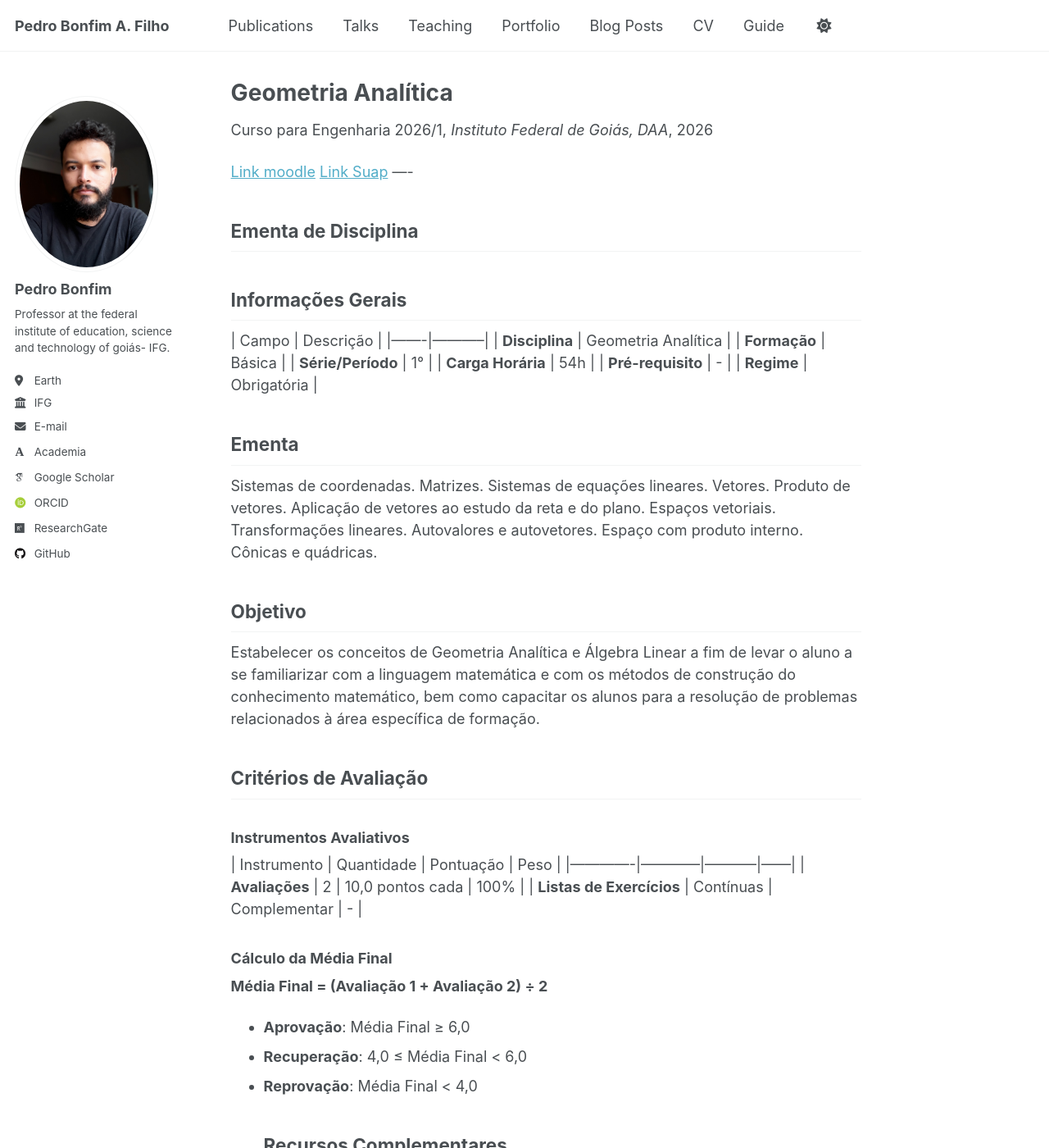
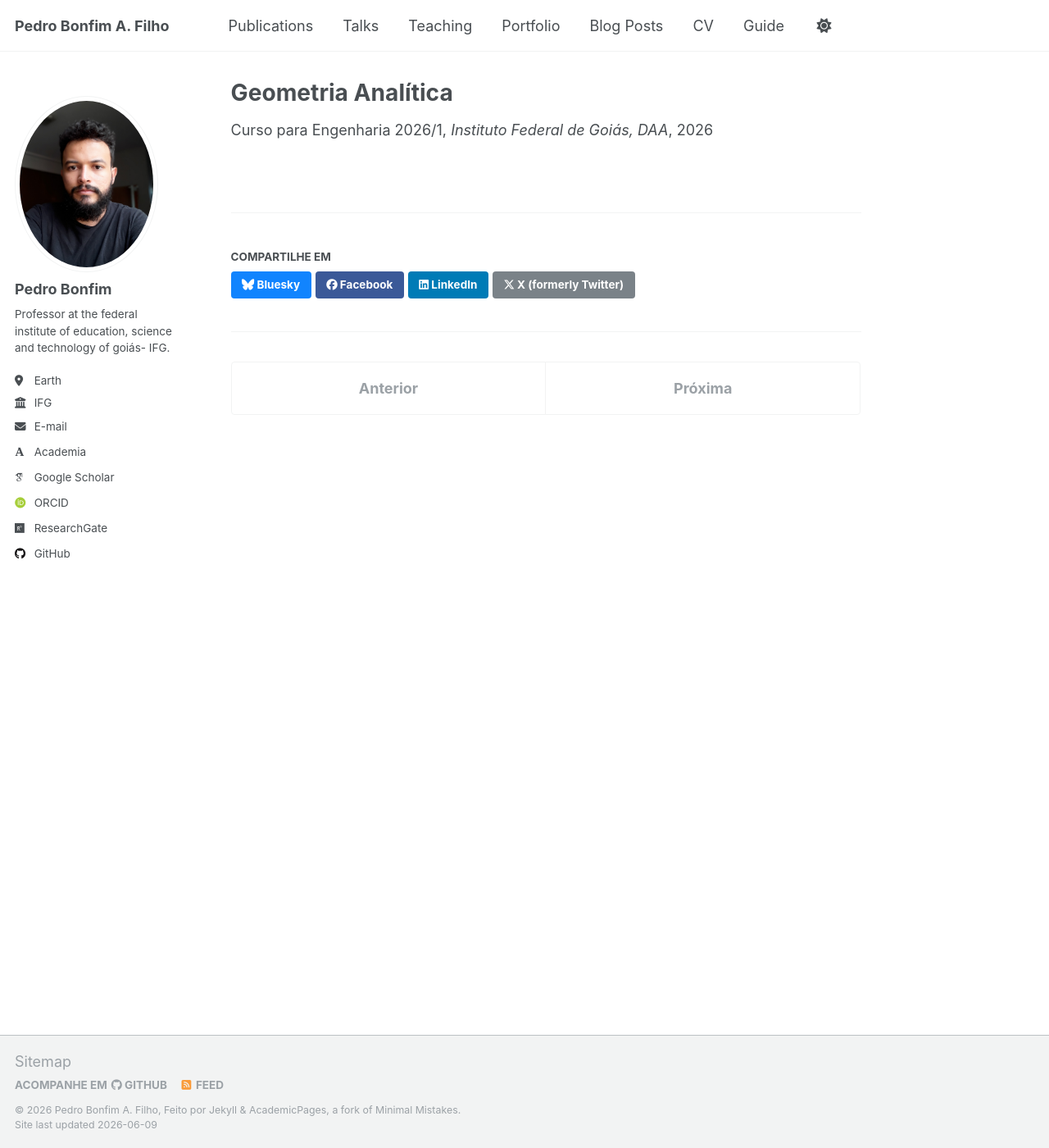
Before and after one commit to pedroassuncaofilho/pedroassuncaofilho.github.io, a Jekyll site: the page built from _teaching/geometriaanalitica.md, in a window 1280 px wide and 1400 px high. Shown: the whole window at 82% size. Built offline with Jekyll 4.4.1, drawn with Linux system fonts in a browser that asks for light colours; some web fonts are replaced; some of the changed text lies outside the part shown.

Commit message:
Update geometriaanalitica.md

```diff
--- a/_teaching/geometriaanalitica.md
+++ b/_teaching/geometriaanalitica.md
@@ -7,69 +7,3 @@ venue: "Instituto Federal de Goiás, DAA"
 date: 2026-01-01
 location: "Formosa, Goiás"
 ---
-[Link moodle](https://moodle.ifg.edu.br/)
-[Link Suap](https://suap.ifg.edu.br/)
-----
-## Ementa de Disciplina
-## Informações Gerais
-| Campo | Descrição |
-|-------|-----------|
-| **Disciplina** | Geometria Analítica |
-| **Formação** | Básica |
-| **Série/Período** | 1° |
-| **Carga Horária** | 54h |
-| **Pré-requisito** | - |
-| **Regime** | Obrigatória |
-## Ementa
-Sistemas de coordenadas. Matrizes. Sistemas de equações lineares. Vetores. Produto de vetores.
-Aplicação de vetores ao estudo da reta e do plano. Espaços vetoriais. Transformações lineares.
-Autovalores e autovetores. Espaço com produto interno. Cônicas e quádricas.
-## Objetivo
-Estabelecer os conceitos de Geometria Analítica e Álgebra Linear a fim de levar o aluno a se
-familiarizar com a linguagem matemática e com os métodos de construção do conhecimento
-matemático, bem como capacitar os alunos para a resolução de problemas relacionados à área
-específica de formação.
-## Critérios de Avaliação
-### Instrumentos Avaliativos
-| Instrumento | Quantidade | Pontuação | Peso |
-|-------------|------------|-----------|------|
-| **Avaliações** | 2 | 10,0 pontos cada | 100% |
-| **Listas de Exercícios** | Contínuas | Complementar | - |
-### Cálculo da Média Final
-**Média Final = (Avaliação 1 + Avaliação 2) ÷ 2**
-- **Aprovação**: Média Final ≥ 6,0
-- **Recuperação**: 4,0 ≤ Média Final < 6,0
-- **Reprovação**: Média Final < 4,0
-## Recursos Complementares
-### Videoaulas Recomendadas
-<!-- Adicione aqui as URLs das videoaulas do YouTube -->
-**Slides:**
-- [Título da Aula - Canal/Professor](URL_DO_SLIDE)
-
-**Videos:**
-- [Título da Aula - Canal/Professor](URL_DO_VIDEO)
-<!--
-Para adicionar novos vídeos, use o formato:
-- [Nome descritivo da aula - Nome do canal](URL_completa_do_YouTube)
--->
-### Exercícios
-- ✏️ [Livro - Colaborativo](URL_DO_LIVRO)
-  -  [Lista 1](URL_DA_LISTA)
-## Bibliografia
-
-### Bibliografia Básica
-
-1. **CAMARGO, I.; BOULOS, P.** *Geometria analítica: um tratamento vetorial*. 2. ed. São Paulo: Makron, 1987.
-2. **WINTERLE, P.** *Vetores e geometria analítica*. São Paulo: Pearson Makron Books, 2008.
-3. **STEINBRUCH, A.; WINTERLE, P.** *Geometria analítica*. 2. ed. São Paulo: Makron, 1987.
-
-### Bibliografia Complementar
-
-1. **ANTON, H.; RORRES, C.** *Álgebra linear com aplicações*. 8. ed. Porto Alegre: Bookman, 2001.
-2. **CAROLI, A.; CALLIOLI, C. A.; FEITOSA, M.** *Matrizes, vetores e geometria analítica*. São Paulo: Atlas, 1980.
-3. **LAY, D. C.** *Álgebra linear e suas aplicações*. 2. ed. Rio de Janeiro: LTC, 1999.
-4. **LEITHOLD, L.** *Cálculo com geometria analítica*. 2. ed. São Paulo: Harbra, 1994.
-5. **SWOKOWSKI, E. W.** *Cálculo com geometria analítica*. 2. ed. São Paulo: Makron, 1995. v. 1.
-
----
-*Documento gerado em: 25/04/2026*
```
